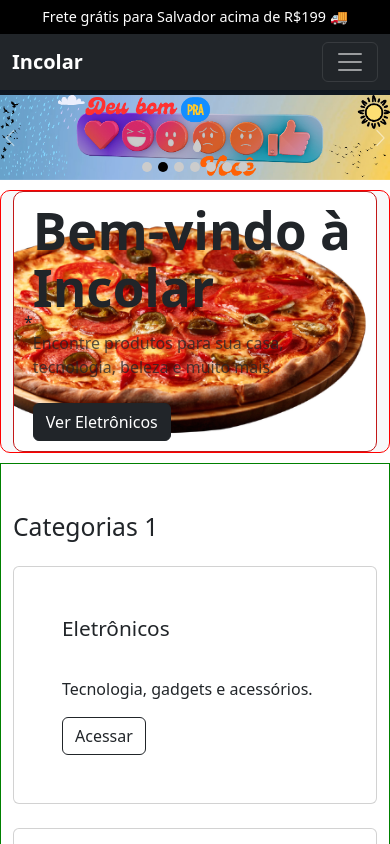
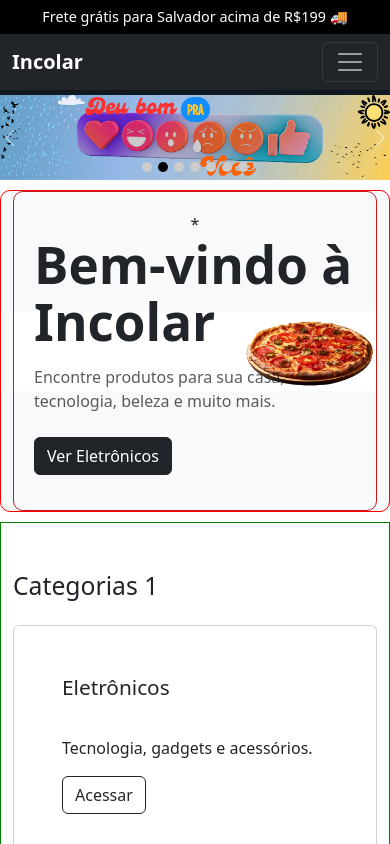
Before and after one commit to dcs30000/landingPage-reactjsBootstrap, a React (Vite) app: page / in a window 390 px wide. Shown: the top 844 px of the page. Built offline with nearby package versions, Linux system fonts and the light colour scheme.

Commit message:
coloquei a configuracao do banner-content e banner-text em @media 768px

```diff
--- a/src/pages/Home/Home.css
+++ b/src/pages/Home/Home.css
@@ -308,6 +308,23 @@
     /*aspect-ratio: 4/55;*/
     background-position: center;
   }
+
+  .banner-content{
+    background-position: center;
+    background-size: contain;
+    min-height: 320px;
+
+    padding: 20px;
+
+    display: flex;
+    flex-direction: column;
+    justify-content: flex-start;
+  }
+
+  .banner-text{
+    max-width: 100%;
+  }
+
 }
 
 
```
